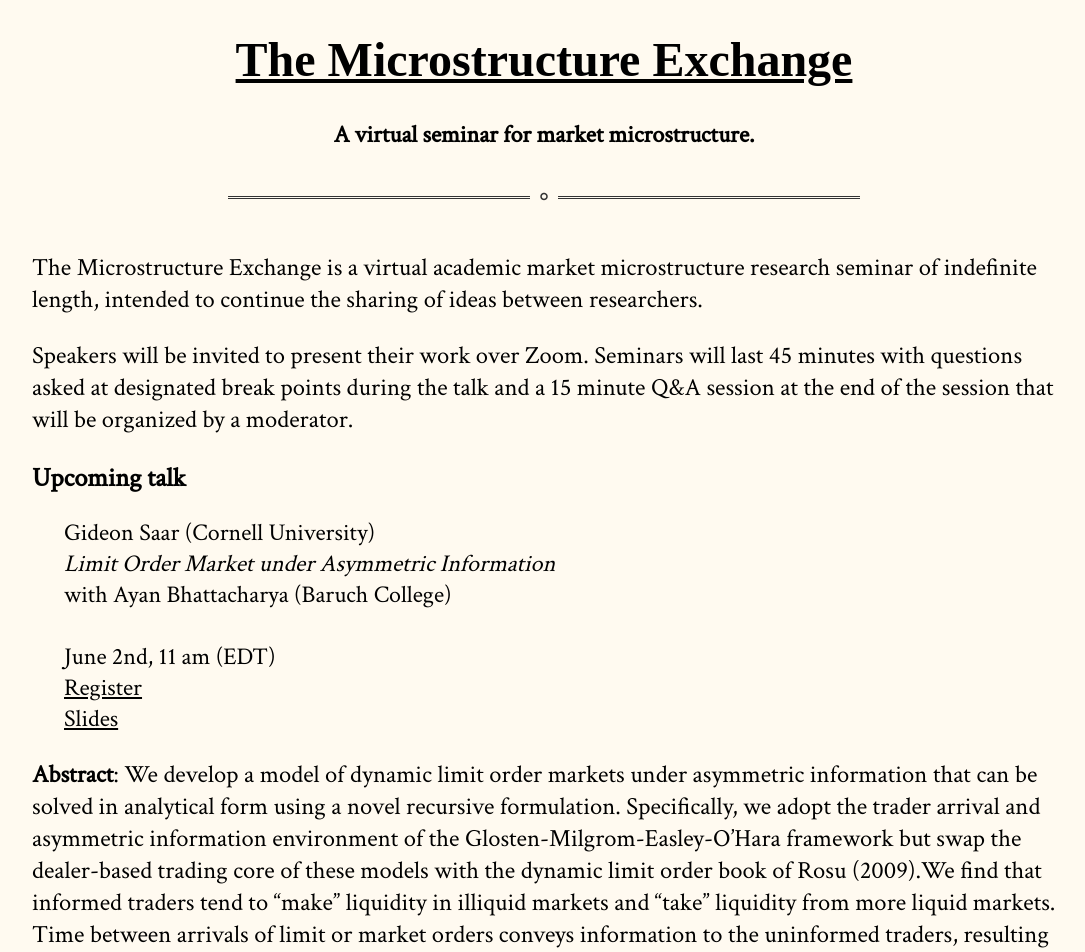
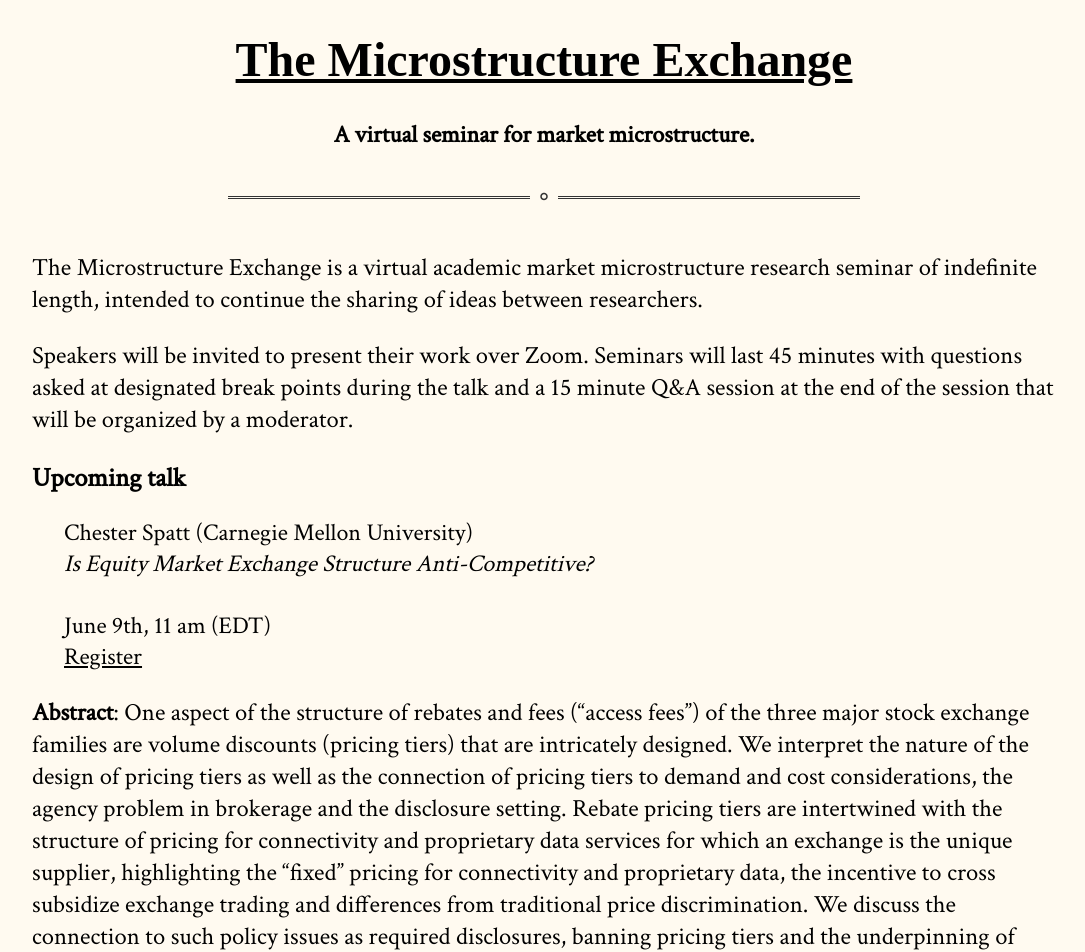
Before and after one commit to cpfiffer/microstructure.exchange, a Jekyll site: the page built from index.md, in a window 1280 px wide and 1400 px high. Shown: the top 952 px of the window, without its empty margins (96-1181 px from the left). Built offline with Jekyll 4.4.1, drawn with Linux system fonts in a browser that asks for light colours; some web fonts are replaced; some of the changed text lies outside the part shown.

Commit message:
Add Chester's info.

```diff
--- a/_config.yml
+++ b/_config.yml
@@ -11,10 +11,10 @@ github:
   owner_name: Cameron Pfiffer
 
 speaker-info:
-  speaker-name: Gideon Saar (Cornell University)
-  speaker-paper: "Limit Order Market under Asymmetric Information"
-  coauthors: "Ayan Bhattacharya (Baruch College)"
-  speaker-date: June 2nd, 11 am (EDT)
+  speaker-name: Chester Spatt (Carnegie Mellon University)
+  speaker-paper: "Is Equity Market Exchange Structure Anti-Competitive?"
+  # coauthors: "Ayan Bhattacharya (Baruch College)"
+  speaker-date: June 9th, 11 am (EDT)
   # paper-link: https://papers.ssrn.com/sol3/papers.cfm?abstract_id=3485840
-  webinar-link: https://stockholmuniversity.zoom.us/webinar/register/WN_hzx4AZ3YTROJ_y48g7NtMQ
-  slides-link: /slides/BhattacharyaSaarSlides6-1-2020.pdf
+  webinar-link: https://stockholmuniversity.zoom.us/webinar/register/WN_Ut628uO3SSia_BBmCeFgFA
+  # slides-link: /slides/BhattacharyaSaarSlides6-1-2020.pdf
--- a/index.md
+++ b/index.md
@@ -18,13 +18,11 @@ Speakers will be invited to present their work over Zoom. Seminars will last 45
 
 {% include upcoming-speaker.html %}
 
-**Abstract**: We develop a model of dynamic limit order markets under asymmetric information that can be solved in analytical form using a novel recursive formulation. Specifically, we adopt the trader arrival and asymmetric information environment of the Glosten-Milgrom-Easley-O’Hara framework but swap the dealer-based trading core of these models with the dynamic limit order book of Rosu (2009).We find that informed traders tend to “make” liquidity in illiquid markets and “take” liquidity from more liquid markets. Time between arrivals of limit or market orders conveys information to the uninformed traders, resulting in update of beliefs about the asset value and revision of limit order prices in the book. Our model generates the frequent cancellation and resubmission of orders that have become a staple of modern electronic limit order markets.
-
-The paper is not yet ready for circulation.
+**Abstract**: One aspect of the structure of rebates and fees (“access fees”) of the three major stock exchange families are volume discounts (pricing tiers) that are intricately designed. We interpret the nature of the design of pricing tiers as well as the connection of pricing tiers to demand and cost considerations, the agency problem in brokerage and the disclosure setting. Rebate pricing tiers are intertwined with the structure of pricing for connectivity and proprietary data services for which an exchange is the unique supplier, highlighting the “fixed” pricing for connectivity and proprietary data, the incentive to cross subsidize exchange trading and differences from traditional price discrimination. We discuss the connection to such policy issues as required disclosures, banning pricing tiers and the underpinning of “best execution.”
 
 ## Video abstract
 
-<iframe width="75%" height="400" src="https://www.youtube-nocookie.com/embed/rVo8oDmPL30" frameborder="0" allow="accelerometer; autoplay; encrypted-media; gyroscope; picture-in-picture" allowfullscreen></iframe>
+<iframe width="75%" height="400" src="https://www.youtube-nocookie.com/embed/jQ3uhEa-5dY" frameborder="0" allow="accelerometer; autoplay; encrypted-media; gyroscope; picture-in-picture" allowfullscreen></iframe>
 
 ## Calendar
 
@@ -52,6 +50,7 @@ Email [contact@microstructure.exchange](mailto:contact@microstructure.exchange)
 
 ## Past talks
 
+- Gideon Saar ([recording](https://youtu.be/Mee2SiP32dk), [slides](/slides/BhattacharyaSaarSlides6-1-2020.pdf), and [video abstract](https://youtu.be/rVo8oDmPL30))
 - Dmitriy Muravyev ([recording](https://www.youtube.com/watch?v=l17h4UGEueg&feature=youtu.be), [paper](https://papers.ssrn.com/sol3/papers.cfm?abstract_id=3485840), and [video abstract](https://www.youtube.com/watch?v=PKTVRVqrQ3s))
 - Albert Menkveld ([recording](https://youtu.be/5EY-N4mQ_ng), [paper](https://papers.ssrn.com/sol3/papers.cfm?abstract_id=3326313), [slides](https://albertjmenkveld.com/public/slides/cizg1s/index.html#/1), and [video abstract](https://www.youtube.com/watch?v=mCmWMNn431I))
 - Sophie Moinas ([recording](https://www.youtube.com/watch?v=qKvihYW8bEE&feature=youtu.be), [paper](https://papers.ssrn.com/sol3/papers.cfm?abstract_id=2939502), and [slides](/slides/Sophie-Moinas-Slides.pdf)).
```
